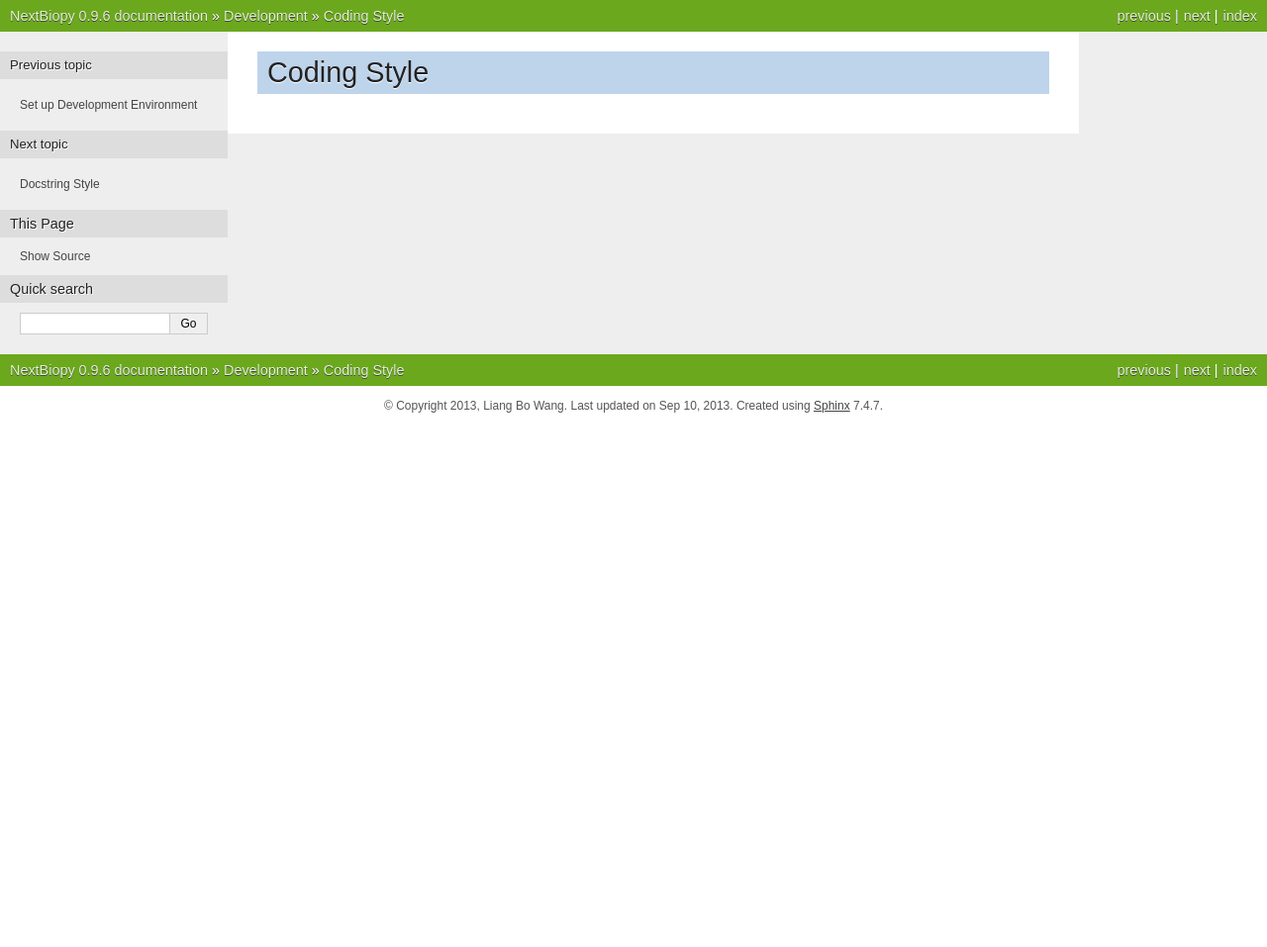
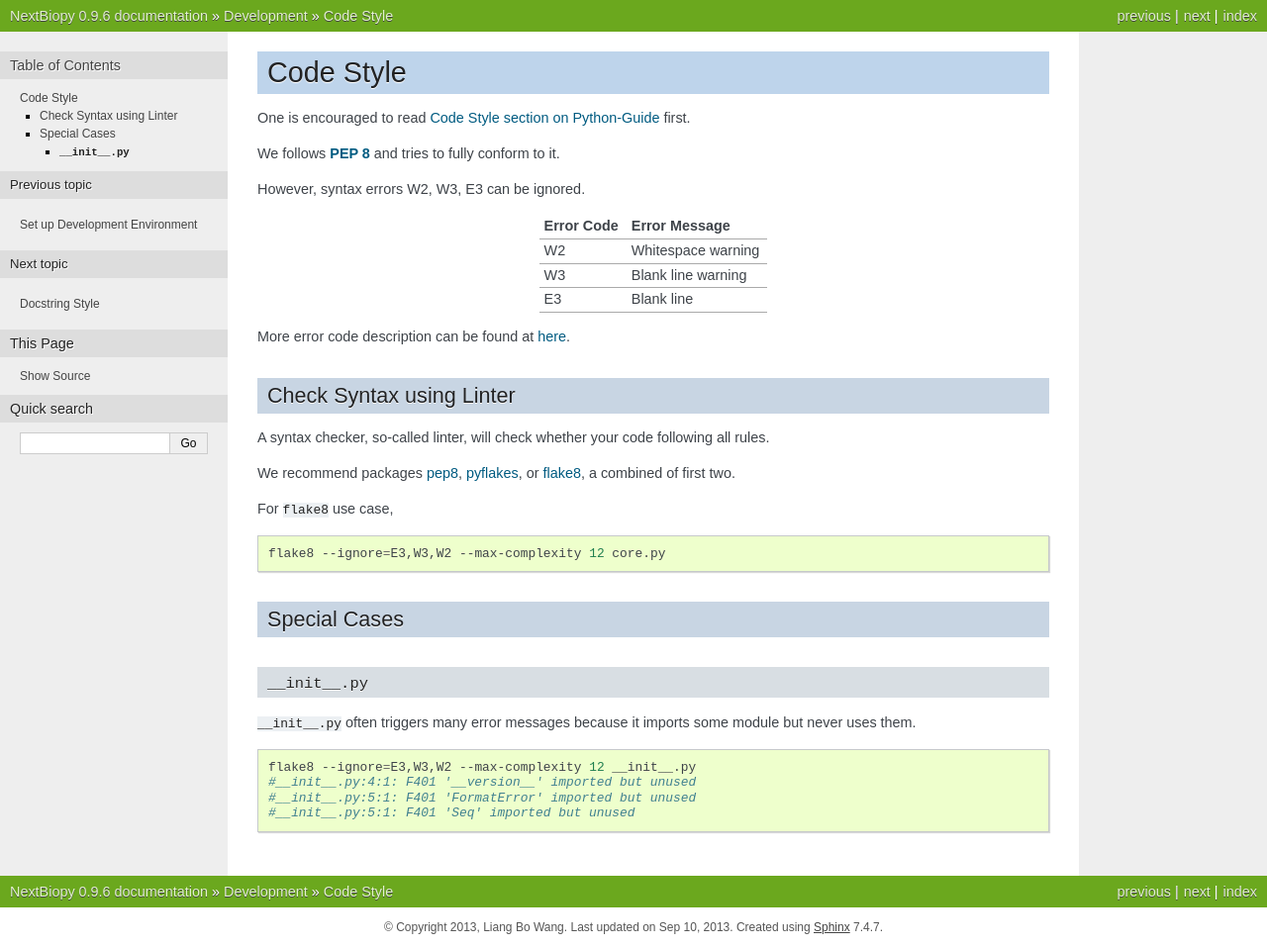
Before and after one commit to mauriceling/nextbiopy, a Sphinx documentation site: the page built from docs/DEVELOP/code_style.rst, in a window 1280 px wide. Shown: the whole page at 99% size. Built offline with Sphinx 7.4.7, drawn with Linux system fonts in a browser that asks for light colours; pages that are not in the unit, such as notebooks, are missing from menus; before the commit the page ends 900 px from its top, so only the background shows below that.

Commit message:
finish code style guide

```diff
--- a/docs/DEVELOP/code_style.rst
+++ b/docs/DEVELOP/code_style.rst
@@ -1,3 +1,56 @@
-############
-Coding Style
-############
+##########
+Code Style
+##########
+
+One is encouraged to read `Code Style section on Python-Guide <http://docs.python-guide.org/en/latest/writing/style/>`__ first.
+
+We follows :pep:`8` and tries to fully conform to it.
+
+However, syntax errors W2, W3, E3 can be ignored.
+
++------------+----------------------+
+| Error Code | Error Message        |
++============+======================+
+| W2         | Whitespace warning   |
++------------+----------------------+
+| W3         | Blank line warning   |
++------------+----------------------+
+| E3         | Blank line           |
++------------+----------------------+
+
+More error code description can be found at `here <http://pep8.readthedocs.org/en/latest/intro.html#error-codes>`__.
+
+
+Check Syntax using Linter
+=========================
+
+A syntax checker, so-called linter, will check whether your code following all rules.
+
+We recommend packages `pep8`_, `pyflakes`_, or `flake8`_, a combined of first two.
+
+.. _pep8: https://github.com/jcrocholl/pep8
+.. _pyflakes: https://launchpad.net/pyflakes
+.. _flake8: http://flake8.readthedocs.org/en/2.0/
+
+For ``flake8`` use case,
+
+.. code-block:: bash
+
+    flake8 --ignore=E3,W3,W2 --max-complexity 12 core.py
+
+
+Special Cases
+=============
+
+``__init__.py``
+---------------
+
+``__init__.py`` often triggers many error messages
+because it imports some module but never uses them.
+
+.. code-block:: bash
+
+    flake8 --ignore=E3,W3,W2 --max-complexity 12 __init__.py
+    #__init__.py:4:1: F401 '__version__' imported but unused
+    #__init__.py:5:1: F401 'FormatError' imported but unused
+    #__init__.py:5:1: F401 'Seq' imported but unused
```
